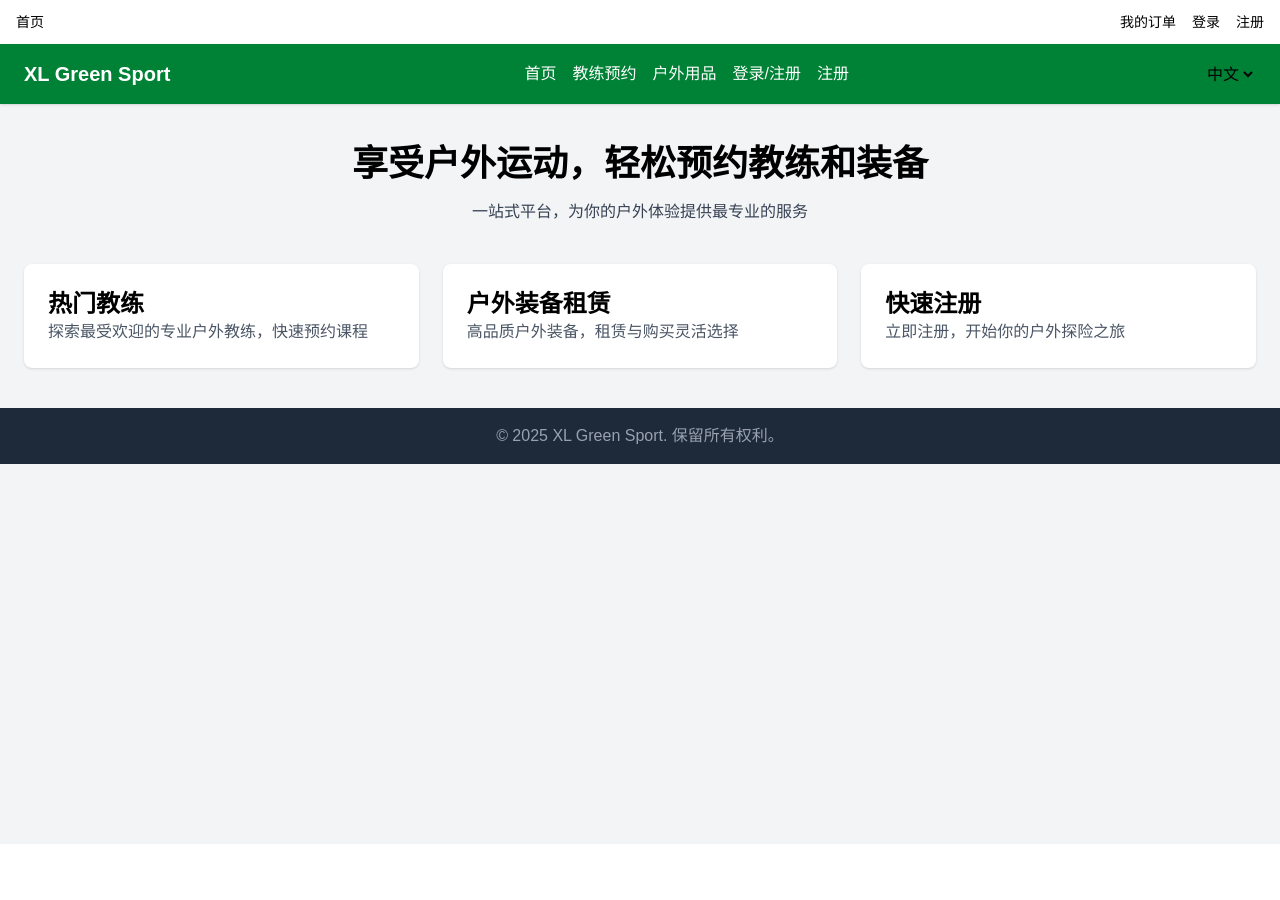
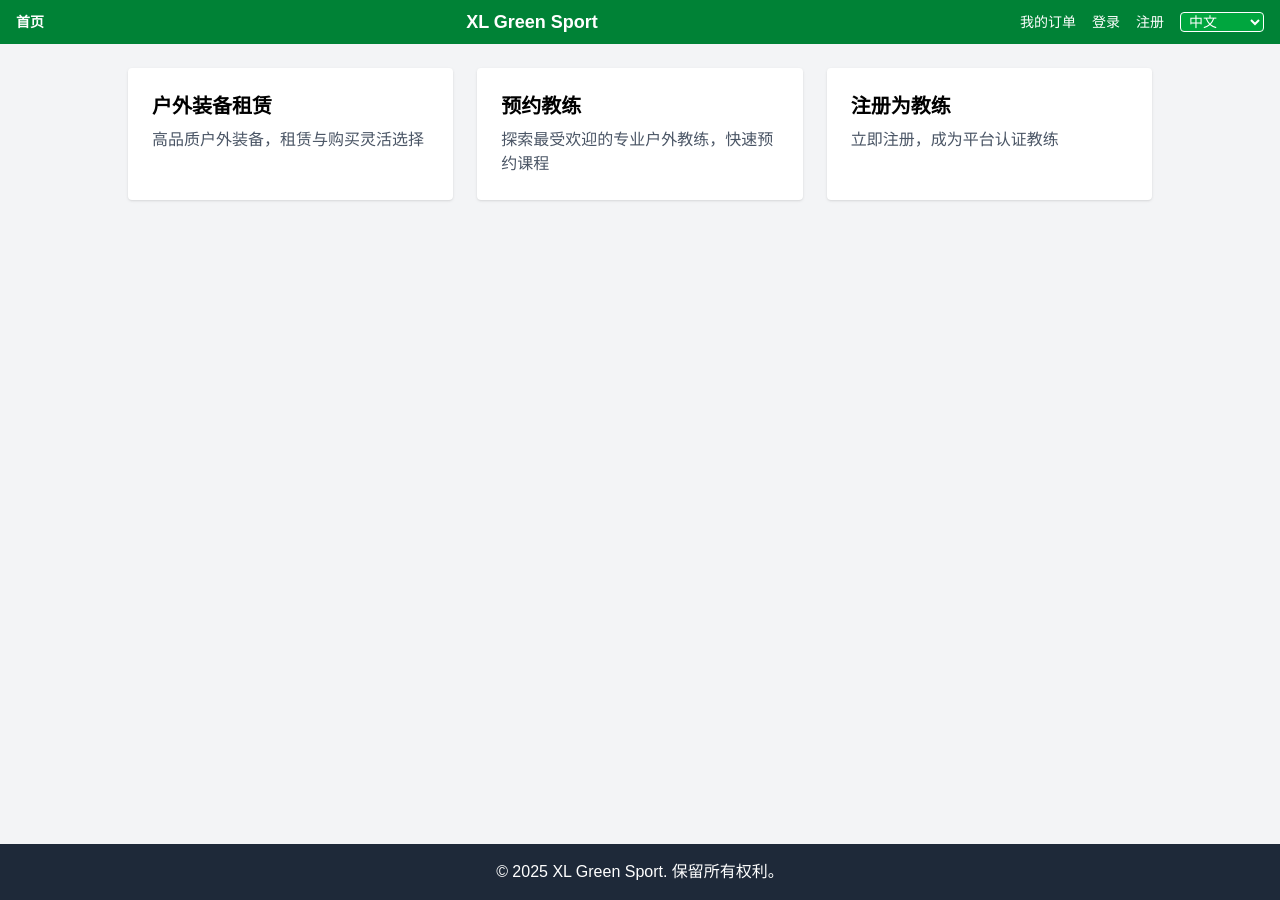
Before and after one commit to XL-Green/xl-green-sport, a Next.js app: page / in a window 1280 px wide. Before the commit the page ends 844 px from the top, so only its background shows below. Built offline with nearby package versions, Linux system fonts and the light colour scheme.

Commit message:
Update layout structure

```diff
--- a/app/layout.tsx
+++ b/app/layout.tsx
@@ -1,15 +1,20 @@
 import type { Metadata } from "next";
-import { Inter } from "next/font/google";
+import { Geist, Geist_Mono } from "next/font/google";
 import "./globals.css";
 
-const inter = Inter({
-  variable: "--font-inter",
+const geistSans = Geist({
+  variable: "--font-geist-sans",
+  subsets: ["latin"],
+});
+
+const geistMono = Geist_Mono({
+  variable: "--font-geist-mono",
   subsets: ["latin"],
 });
 
 export const metadata: Metadata = {
-  title: "XL Green Sport",
-  description: "Created by XL Green",
+  title: "Create Next App",
+  description: "Generated by create next app",
 };
 
 export default function RootLayout({
@@ -18,17 +23,46 @@ export default function RootLayout({
   children: React.ReactNode;
 }) {
   return (
-    <html lang="zh">
-      <body className={`${inter.variable} antialiased`}>
-        <nav className="bg-white shadow px-4 py-3 flex justify-between items-center text-sm text-black">
-          <a href="/" className="hover:underline">首页</a>
-          <div className="flex gap-4">
+    <html lang="en">
+      <body className={`${geistSans.variable} ${geistMono.variable} antialiased`}>
+        <nav className="bg-green-700 text-white flex justify-between items-center px-4 py-2 text-sm">
+          <div className="flex items-center gap-4">
+            <a href="/" className="hover:underline font-semibold">首页</a>
+          </div>
+          <div className="text-lg font-bold">XL Green Sport</div>
+          <div className="flex items-center gap-4">
             <a href="/orders" className="hover:underline">我的订单</a>
             <a href="/login" className="hover:underline">登录</a>
             <a href="/register" className="hover:underline">注册</a>
+            <select className="bg-green-600 border border-white rounded px-1">
+              <option>中文</option>
+              <option>English</option>
+              <option>Français</option>
+            </select>
           </div>
         </nav>
-        {children}
+
+        <main className="min-h-screen bg-gray-100 p-6">
+          <div className="max-w-5xl mx-auto grid gap-6 grid-cols-1 md:grid-cols-3">
+            <a href="/products" className="bg-white p-6 rounded shadow hover:shadow-lg transition block">
+              <h2 className="text-xl font-bold mb-2">户外装备租赁</h2>
+              <p className="text-gray-600">高品质户外装备，租赁与购买灵活选择</p>
+            </a>
+            <a href="/coaches" className="bg-white p-6 rounded shadow hover:shadow-lg transition block">
+              <h2 className="text-xl font-bold mb-2">预约教练</h2>
+              <p className="text-gray-600">探索最受欢迎的专业户外教练，快速预约课程</p>
+            </a>
+            <a href="/coach-register" className="bg-white p-6 rounded shadow hover:shadow-lg transition block">
+              <h2 className="text-xl font-bold mb-2">注册为教练</h2>
+              <p className="text-gray-600">立即注册，成为平台认证教练</p>
+            </a>
+          </div>
+        </main>
+
+        <footer className="bg-gray-800 text-white text-center py-4">
+          © 2025 XL Green Sport. 保留所有权利。
+        </footer>
+
       </body>
     </html>
   );
```
